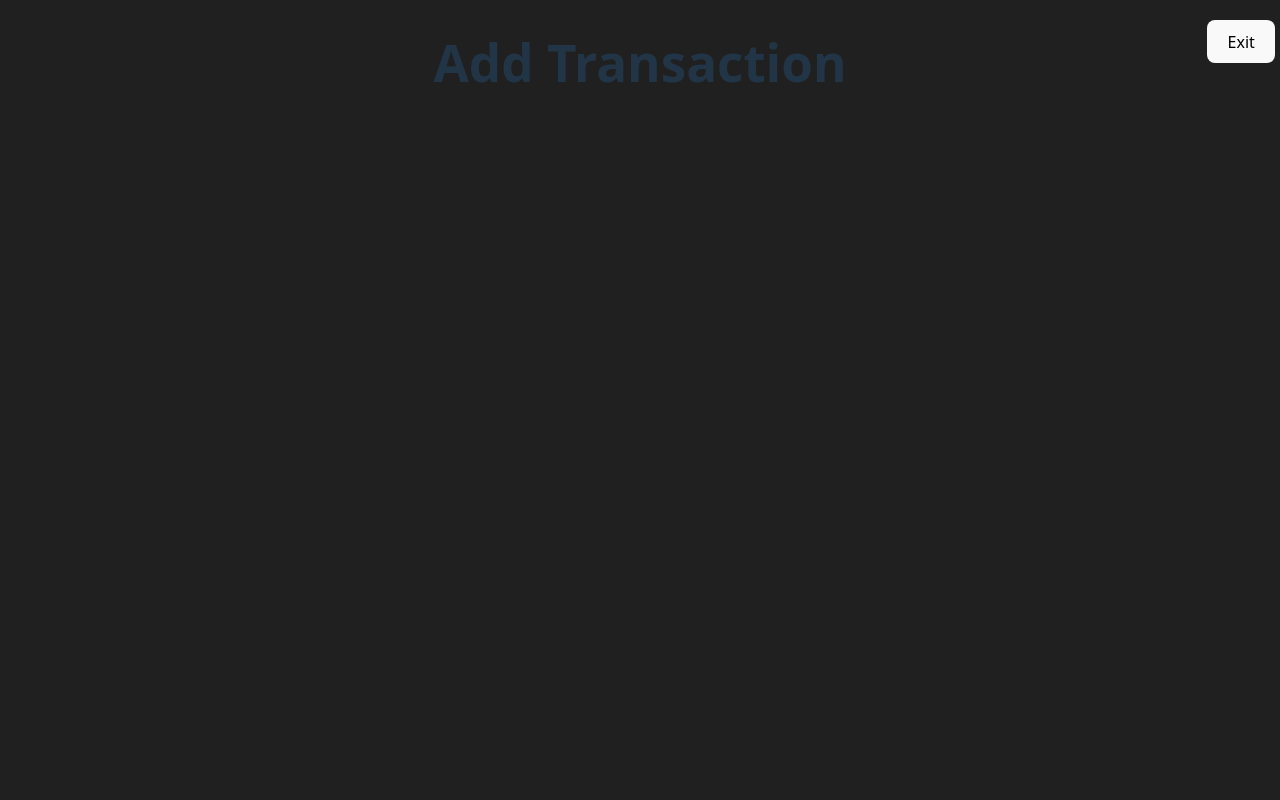
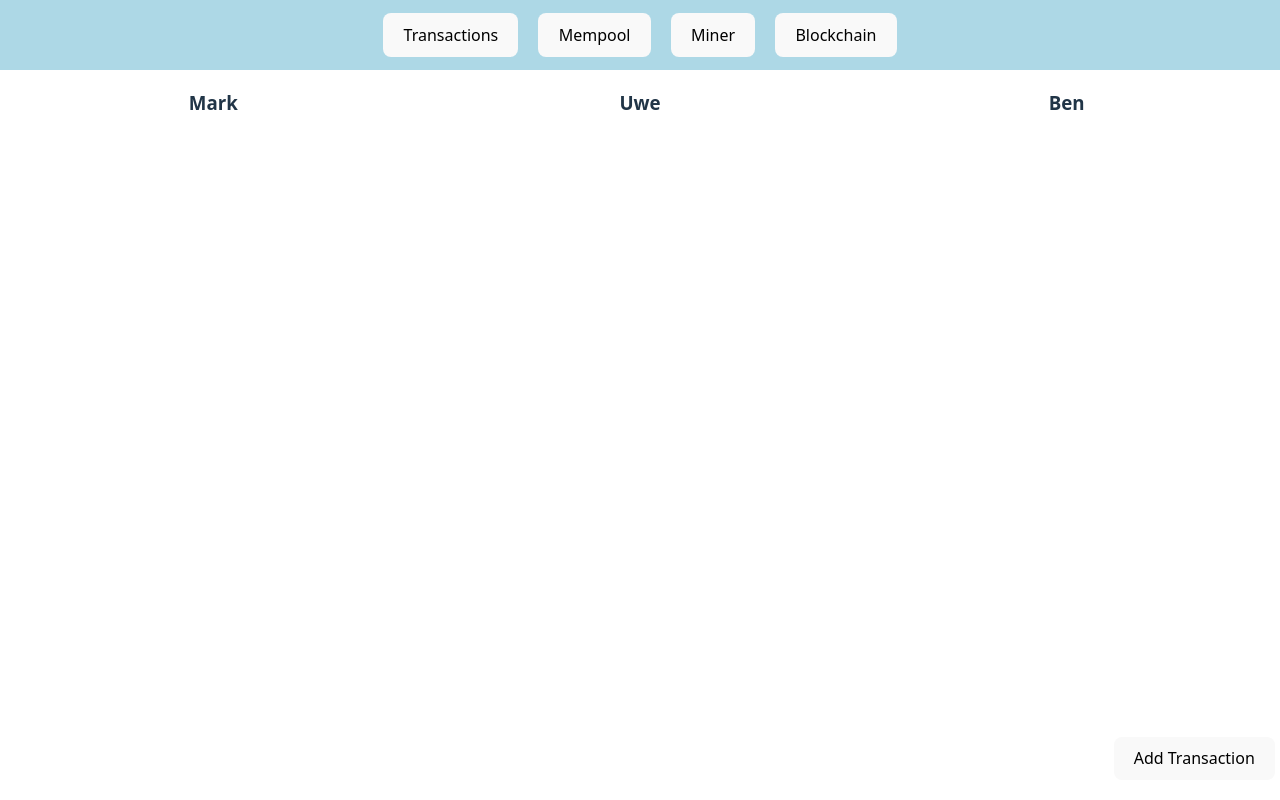
Before and after one commit to DerEwox/info_gfs_bytecoin, a Svelte app: page / in a window 1280 px wide. Built offline with nearby package versions, Linux system fonts and the light colour scheme.

Commit message:
Added new Transaction Menü

```diff
--- a/src/App.svelte
+++ b/src/App.svelte
@@ -3,12 +3,31 @@
   import { Transaction } from "./lib/transaction";
   import { Mempool } from "./lib/mempool";
   import "./styles.css";
+  import { User } from "./lib/user";
+  const mempool = new Mempool();
+  const users = [new User("Mark", 120), new User("Mark", 80), new User("Mark", 140)]
+
 
   let screen = "Transactions";
-  let showNewTransactionScreen = true;
-  const mempool = new Mempool();
+  let showNewTransactionScreen = false;
 
-  let newTransaction: {from: string, to: string, value: number} = {from: "", to:"", value: 0}
+
+  let newTransaction: { from: string; to: string; value: number } = {
+    from: "",
+    to: "",
+    value: 0,
+  };
+
+  function addNewTransaction() {
+    let transaction = new Transaction(newTransaction.from, newTransaction.to, newTransaction.value)
+    for(let i = 0; i<users.length; i++) {
+      if(users[i].walletID === transaction.sourceWalletID) {
+        users[i].addTransaction(transaction)
+        users[i].getHTML()
+      }
+    }
+    console.log(users[0].getHTML())
+  }
 </script>
 
 <main>
@@ -24,29 +43,55 @@
   <div class="screenDIV">
     {#if screen === "Transactions"}
       <div class="transaction-interface">
-        <div class="transaction-user">Mark</div>
-        <div class="transaction-user mid">Uwe</div>
-        <div class="transaction-user">Ben</div>
+        <div class="transaction-user">
+          <h3>Mark</h3>
+          {@html users[0].html}
+        </div>
+        <div class="transaction-user mid">
+          <h3>Uwe</h3>
+        </div>
+        <div class="transaction-user">
+          <h3>Ben</h3>
+        </div>
       </div>
       <button
         class="toggleTransactionMenu"
-        on:click={() => showNewTransactionScreen = !showNewTransactionScreen}
+        on:click={() => (showNewTransactionScreen = !showNewTransactionScreen)}
         >Add Transaction</button
       >
       {#if showNewTransactionScreen}
         <div class="newTransactionScreen">
           <button
-          style="position: absolute; top: 20px; right: 5px;"
-          on:click={() => showNewTransactionScreen = !showNewTransactionScreen}
-          >Exit</button
-        >
-        <h1 style="text-align: center;">Add Transaction</h1>
+            style="position: absolute; top: 20px; right: 5px;"
+            on:click={() =>
+              (showNewTransactionScreen = !showNewTransactionScreen)}
+            >Exit</button
+          >
+          <div class="newTransactionInputsHolder">
+            <h1 style="text-align: center; flex-basis: 100%">Add Transaction</h1>
+            <label class="newTransactionLabel">
+              From:<br />
+              <input class="newTransactionInput" type="text" bind:value={newTransaction.from} />
+            </label>
+
+            <label class="newTransactionLabel">
+              To:<br />
+              <input class="newTransactionInput" type="text" bind:value={newTransaction.to} />
+            </label>
+
+            <label class="newTransactionLabel">
+              Value:<br />
+              <input class="newTransactionInput" type="text" bind:value={newTransaction.value} />
+            </label>
+            <div style="flex-basis: 100%;">
+              <button on:click={addNewTransaction}>Submit</button>
+            </div>
+          </div>
         </div>
       {/if}
     {/if}
   </div>
 </main>
 
-
 <style>
 </style>
--- a/src/lib/user.ts
+++ b/src/lib/user.ts
@@ -1,9 +1,10 @@
 import { Transaction } from "./transaction"
 
-export class user {
+export class User {
     public balance: number
     public walletID: string
     public pendingTransactions: Transaction[] = []
+    public html = ""
 
     constructor(walletID: string, balance:number) {
         this.balance = balance
@@ -11,14 +12,16 @@ export class user {
     }
 
     addTransaction(transaction: Transaction) {
-        this.pendingTransactions.push(transaction)
-    }
+        // Statt die bestehende Referenz zu verändern, fügen wir das neue Transaction-Objekt zu einem neuen Array hinzu
+        this.pendingTransactions = [...this.pendingTransactions, transaction];
+      }
 
     getHTML(): string {
         let hmtlOut = ""
         for(let i = 0; i < this.pendingTransactions.length; i++) {
             hmtlOut += this.pendingTransactions[i].outputHTML()
         }
+        this.html = hmtlOut
         return hmtlOut
     }
 
--- a/src/styles.css
+++ b/src/styles.css
@@ -52,3 +52,20 @@
     bottom: 0;
     background-color: #202020;
 }
+
+.newTransactionInputsHolder {
+    display: flex;
+    justify-content: center;
+    flex-wrap: wrap;
+    align-content: flex-start;
+}
+
+.newTransactionLabel {
+    margin: 20px
+}
+
+.newTransactionInput {
+    height: 30px;
+    width: 100px;
+    border-radius: 5px;
+}
```
